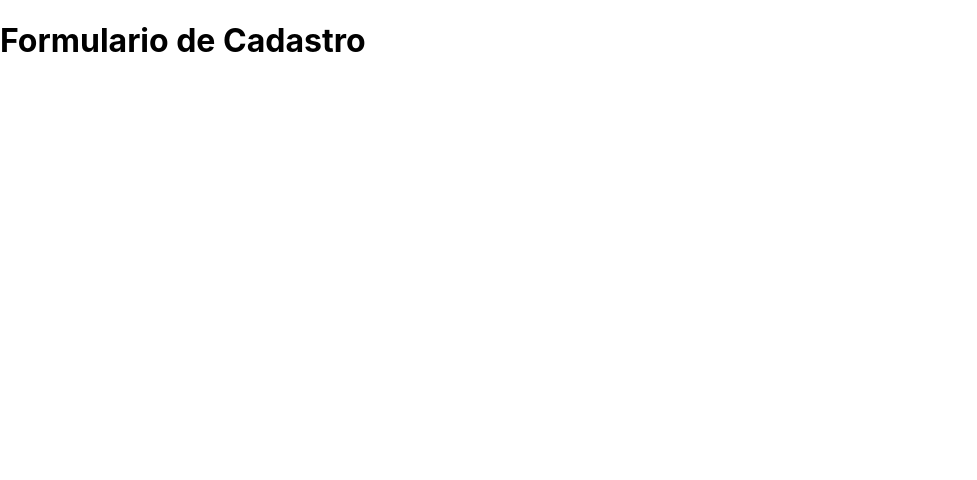
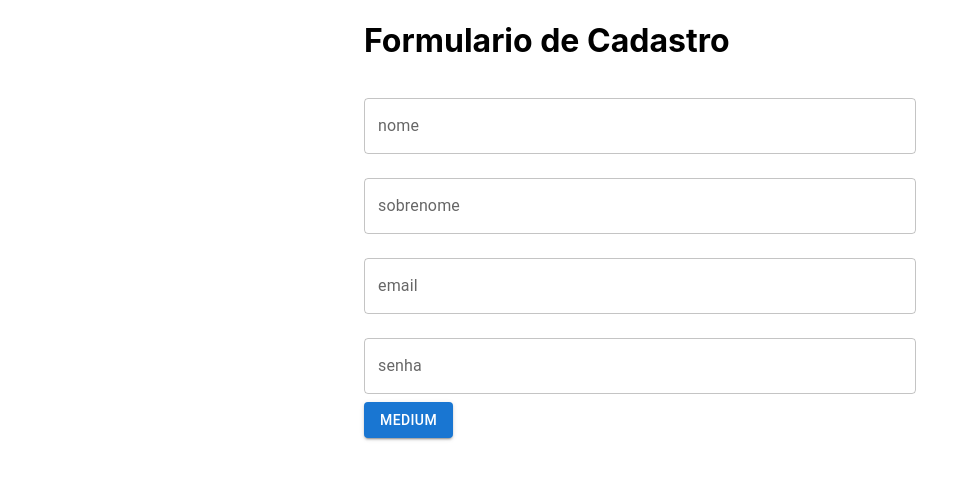
Before and after one commit to Rian-Macedo-Egestao/react-function-component, a React (Create React App) app in the folder my-app/: page / in a window 1280 px wide. Shown: the top 480 px of the page, without its empty margins (0-977 px from the left). Built offline with nearby package versions, Linux system fonts and the light colour scheme.

Commit message:
adicionado furmulario

```diff
--- a/my-app/package.json
+++ b/my-app/package.json
@@ -3,6 +3,9 @@
   "version": "0.1.0",
   "private": true,
   "dependencies": {
+    "@emotion/react": "^11.4.1",
+    "@emotion/styled": "^11.3.0",
+    "@mui/material": "^5.0.0-rc.1",
     "@testing-library/jest-dom": "^5.14.1",
     "@testing-library/react": "^11.2.7",
     "@testing-library/user-event": "^12.8.3",
--- a/my-app/src/App.js
+++ b/my-app/src/App.js
@@ -1,11 +1,15 @@
 import './App.css';
-
+import FormularioCadastro from './components/FormularioCadastro/FormularioCadastro';
+import {Container} from '@mui/material'
 function App() {
   return (
     <div>
-      <h1>
-        Formulario de Cadastro
-      </h1>
+      <Container maxWidth="sm">
+        <h1>
+          Formulario de Cadastro
+        </h1>
+        <FormularioCadastro/>
+      </Container>
     </div>
   );
 }
--- /dev/null
+++ b/my-app/src/components/FormularioCadastro/FormularioCadastro.jsx
@@ -0,0 +1,20 @@
+import React, { Component } from "react";
+import { TextField } from "@mui/material/"
+import {Button} from "@mui/material/"
+
+class FormularioCadastro extends Component {
+    render() {
+        return (
+            <form>
+                <TextField id="nome" label="nome" variant="outlined" fullWidth margin="normal"/>
+                <TextField id="sobrenome" label="sobrenome" variant="outlined" fullWidth margin="normal"/>
+                <TextField id="mail" label="email" variant="outlined" fullWidth margin="normal"/>
+                <TextField id="senha" label="senha" variant="outlined" fullWidth margin="normal"/>
+                <Button variant="contained" size="medium">Medium</Button>
+
+            </form>
+        );
+    }
+}
+
+export default FormularioCadastro;
```
Also changed, not shown: 1 other file (tests, documents, lock files or other folders).
